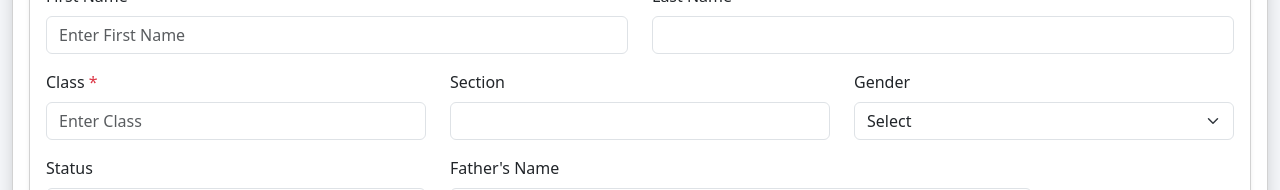
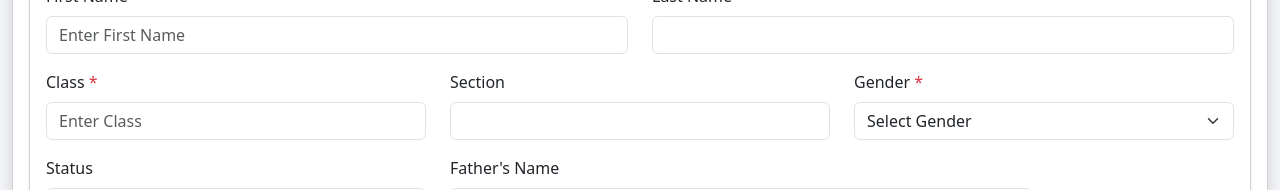
Before and after one commit to abhishekverma507/StudentPortal, a React (Vite) app in the folder client/: page /students/add in a window 1280 px wide. Shown: the part 403-593 px from the top of the page. Built offline with nearby package versions, Linux system fonts and the light colour scheme; no server answers.

Commit message:
Make gender field mandatory in student admission

```diff
--- a/client/src/components/StudentForm.jsx
+++ b/client/src/components/StudentForm.jsx
@@ -80,6 +80,10 @@ const [errors, setErrors] = useState({});
 
   if (!formData.className.trim()) {
     newErrors.className = "Class is required";
+  }
+
+  if (!formData.gender) {
+  newErrors.gender = "Gender is required";
 }
 
   if (!formData.mobile.trim()) {
@@ -233,19 +237,29 @@ const [errors, setErrors] = useState({});
             </div>
 
            <div className="col-md-4 mb-3">
-              <label className="form-label">Gender</label>
+  <label className="form-label">
+    Gender <span className="text-danger">*</span>
+  </label>
+
   <select
-                className="form-select"
+    className={`form-select ${
+      errors.gender ? "is-invalid" : ""
+    }`}
     name="gender"
     value={formData.gender}
     onChange={handleChange}
   >
-                <option value="">Select</option>
-                <option>Male</option>
-                <option>Female</option>
-                <option>Other</option>
+    <option value="">Select Gender</option>
+    <option value="Male">Male</option>
+    <option value="Female">Female</option>
+    <option value="Other">Other</option>
   </select>
+
+  <div className="invalid-feedback">
+    {errors.gender}
   </div>
+</div>
+
 
                 <div className="col-md-4 mb-3">
   <label className="form-label">Status</label>
```
Lines whose indentation alone changed are shown as unchanged.
